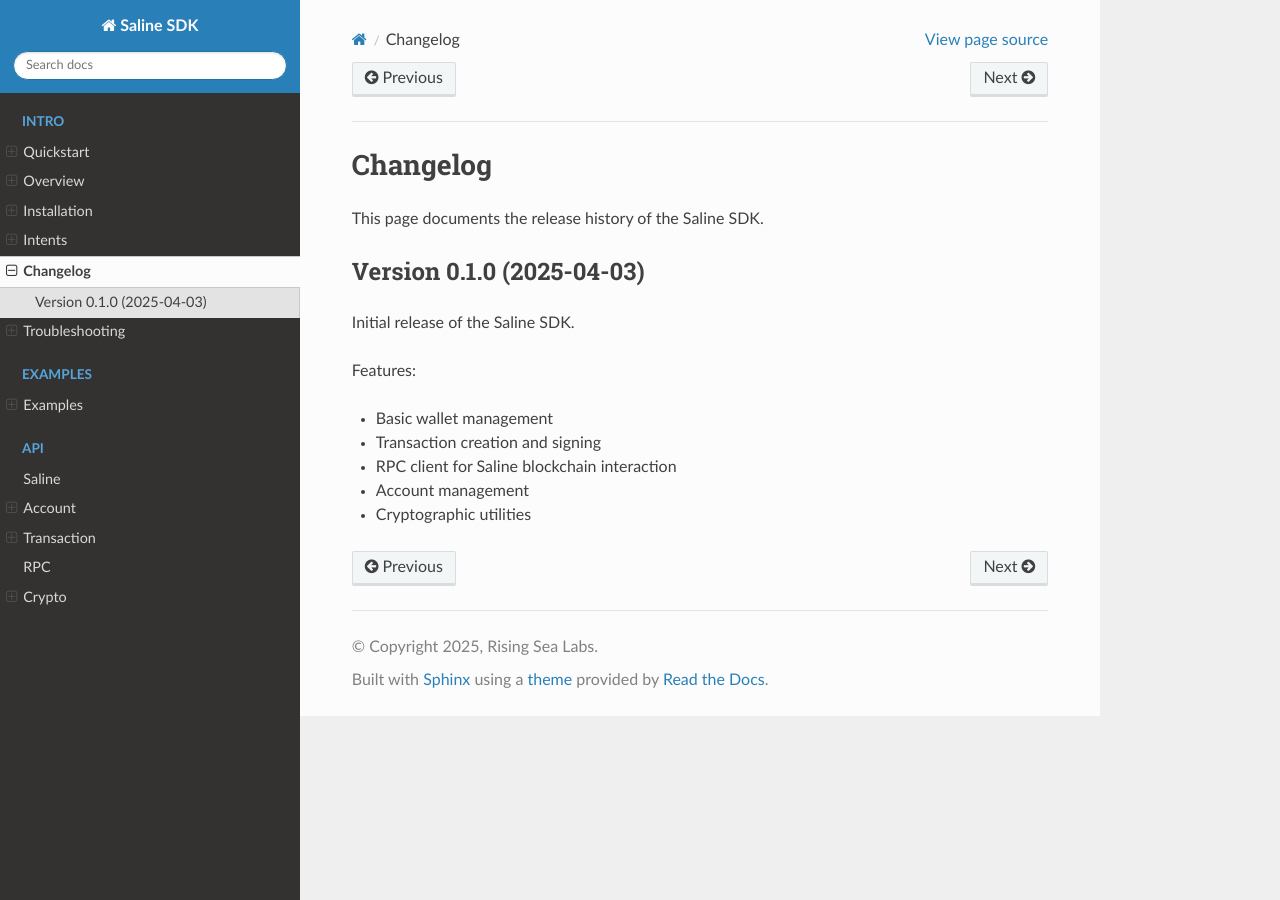
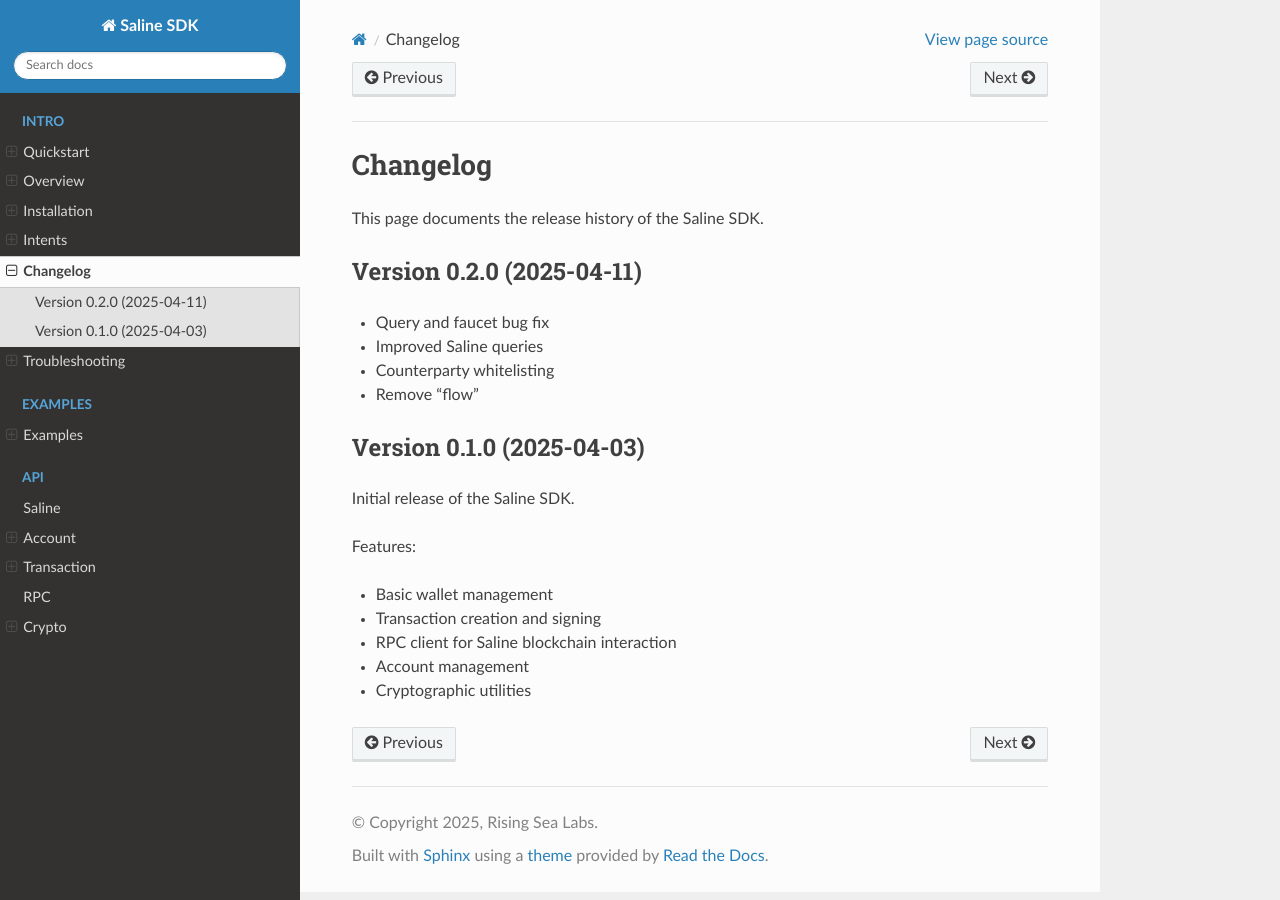
Before and after one commit to risingsealabs/saline-sdk, a Sphinx documentation site: the page built from docs/changelog.rst, in a window 1280 px wide. Built offline with Sphinx 7.4.7 and the Read the Docs theme 3.1.0, drawn with Linux system fonts in a browser that asks for light colours; the version number is read from the project's files by our own code.

Commit message:
bump changelog for 0.2.0 release

```diff
--- a/docs/changelog.rst
+++ b/docs/changelog.rst
@@ -3,6 +3,14 @@ Changelog
 =========
 
 This page documents the release history of the Saline SDK.
+
+Version 0.2.0 (2025-04-11)
+--------------------------
+
+* Query and faucet bug fix
+* Improved Saline queries
+* Counterparty whitelisting
+* Remove "flow"
 
 Version 0.1.0 (2025-04-03)
 --------------------------
```
